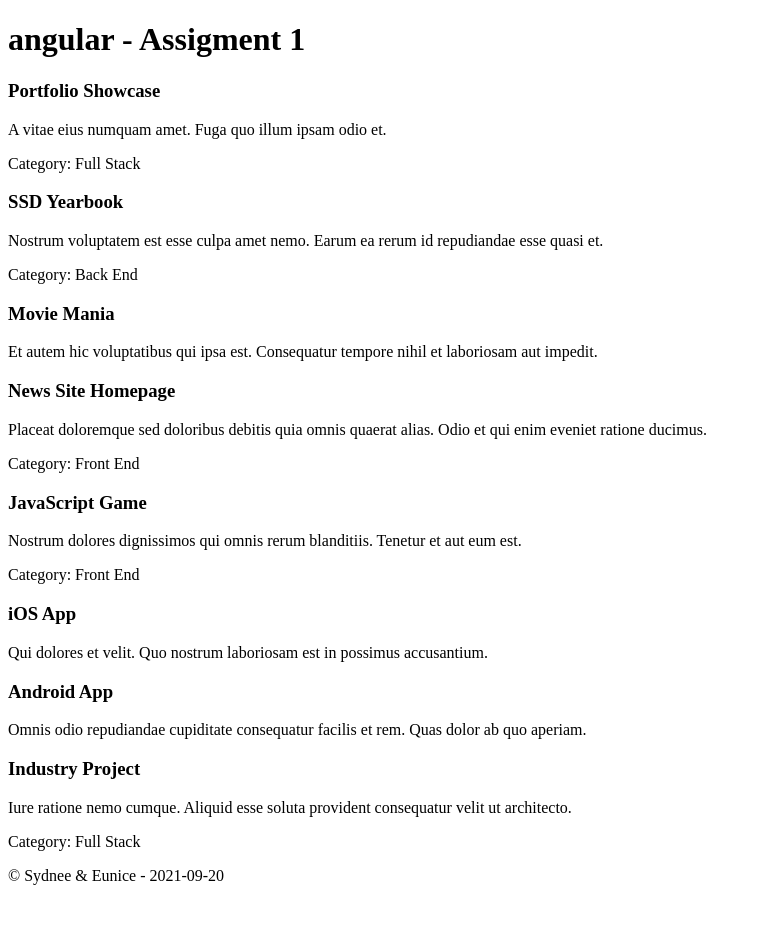
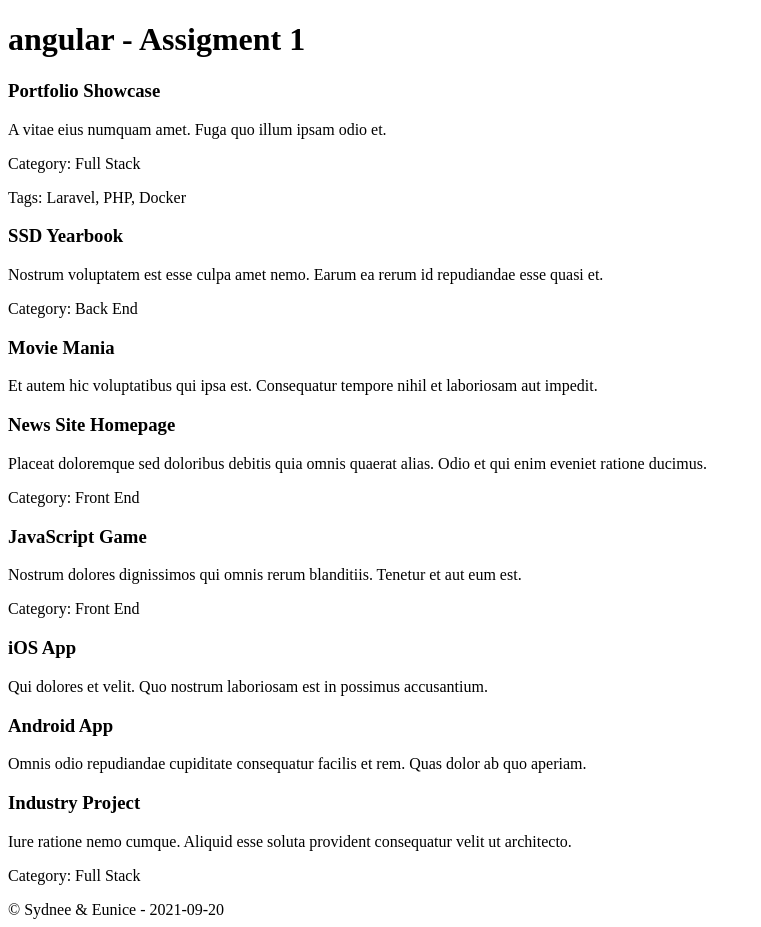
Before and after one commit to sydsnow/Angular1, an Angular app: page / in a window 1280 px wide. Shown: the whole page, without its empty margins (0-761 px from the left). Before the commit the page ends 893 px from the top, so only its background shows below. Built offline with nearby package versions, Linux system fonts and the light colour scheme.

Commit message:
added tags to html

```diff
--- a/src/app/app.component.html
+++ b/src/app/app.component.html
@@ -7,7 +7,14 @@
     <div *ngFor="let project of projects">
       <h3>{{ project.title }}</h3>
       <p>{{ project.excerpt }}</p>
-      <p *ngIf="project.category">Category: {{ project.category?.name }}</p>
+      <p *ngIf="project.category">Category: {{ project.category.name }}</p>
+      <!-- Check if the project has tags before rendering -->
+      <p *ngIf="project.tags && project.tags.length > 0">
+        Tags:
+        <span *ngFor="let tag of project.tags; let last = last">
+          {{ tag.name }}{{ !last ? ', ' : '' }}
+        </span>
+      </p>
     </div>
   </section>
 </main>
--- a/src/app/app.component.ts
+++ b/src/app/app.component.ts
@@ -37,6 +37,7 @@ export class AppComponent {
     this.date = '2021-09-20';
     this.categories = CATEGORIES;
     this.projects = PROJECTS;
+    this.tags = TAGS;
   }
 }
 
@@ -75,6 +76,13 @@ const CATEGORIES: Category[] = [
   { "id": 2, "slug": "front-end", "name": "Front End" },
   { "id": 3, "slug": "full-stack", "name": "Full Stack" }
 ];
+
+const TAGS: Tag[] = [
+  {"id":1,"name":"Laravel","slug":"laravel"},
+  {"id":2,"name":"PHP","slug":"php"},
+  {"id":3,"name":"Docker","slug":"docker"}
+];
+
 const PROJECTS: Project[] = [
   {
     "id": 1,
```
